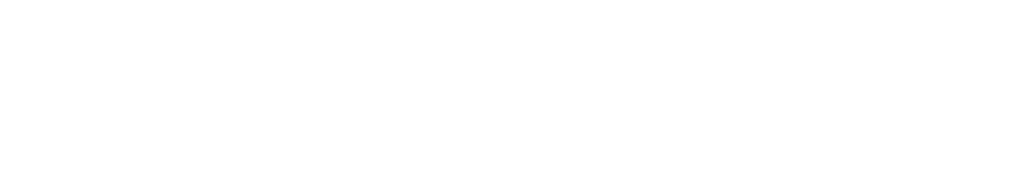
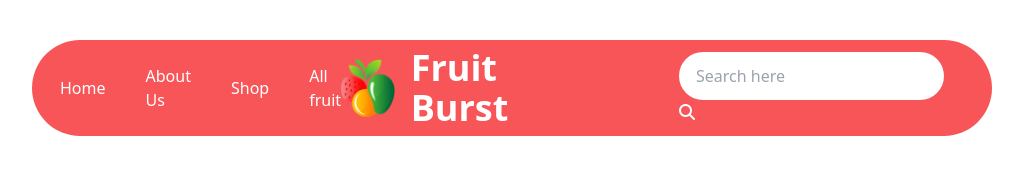
Before and after one commit to fasunan/Fruit-burst-Assignment-3, a plain HTML site: page index.html in a window 1280 px wide. Shown: the whole page, without its empty margins (128-1151 px from the left). Drawn offline with nearby package versions, Linux system fonts and the light colour scheme.

Commit message:
navbar okay without icon

```diff
--- a/index.html
+++ b/index.html
@@ -10,7 +10,7 @@
     <script src="https://cdn.tailwindcss.com"></script>
     <script src="https://kit.fontawesome.com/ca309ef6f5.js" crossorigin="anonymous"></script>
 
-      <!-- custom color -->
+    <!-- custom color -->
     <script>
         tailwind.config = {
             theme: {
@@ -38,7 +38,40 @@
     </style>
 </head>
 
+
 <body>
+
+    <header class="mx-auto py-10 px-40">
+        <!-- nav bar section starts here -->
+        <div class="navbar rounded-full bg-[#F85559] text-white">
+            <div class="flex-1 gap-10 ml-5">
+                <a href="">Home</a>
+                <a href="">About Us</a>
+                <a href="">Shop</a>
+                <a href="">All fruit</a>
+            </div>
+            <div class="mr-20">
+                <div class="mr-4"><img src="images/logo.png" alt=""></div>
+                <h2 class="text-4xl font-bold">Fruit Burst</h2>
+            </div>
+            <div class="flex-none mr-10 gap-2">
+
+                <div class="form-control">
+                    <input type="text" placeholder="Search here"  class="input rounded-full" />
+                    <div class=""><i class="fa-solid fa-magnifying-glass"></i></div>
+
+
+                </div>
+
+            </div>
+        </div>
+        <!-- nav bar section ends here -->
+
+    </header>
+
+
+    <main></main>
+    <footer></footer>
 
 </body>
 
```
